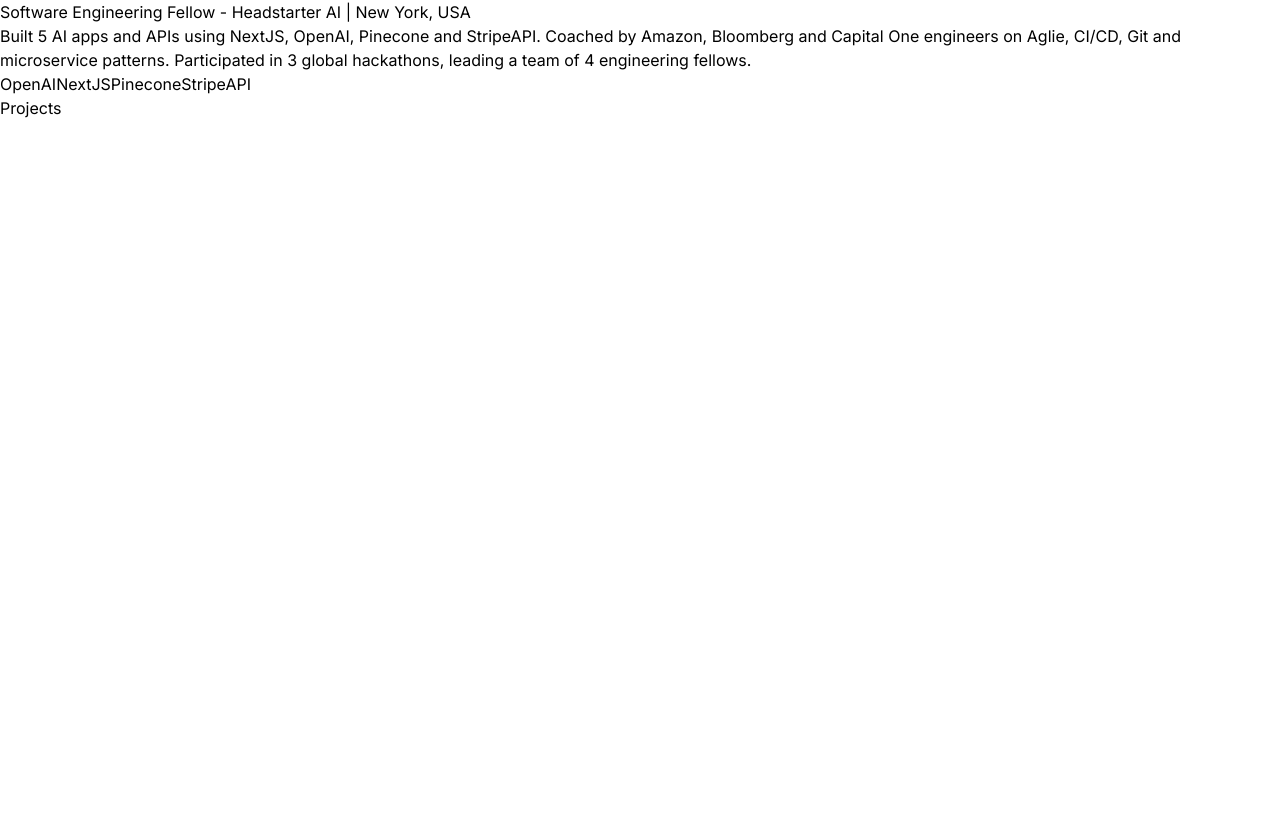
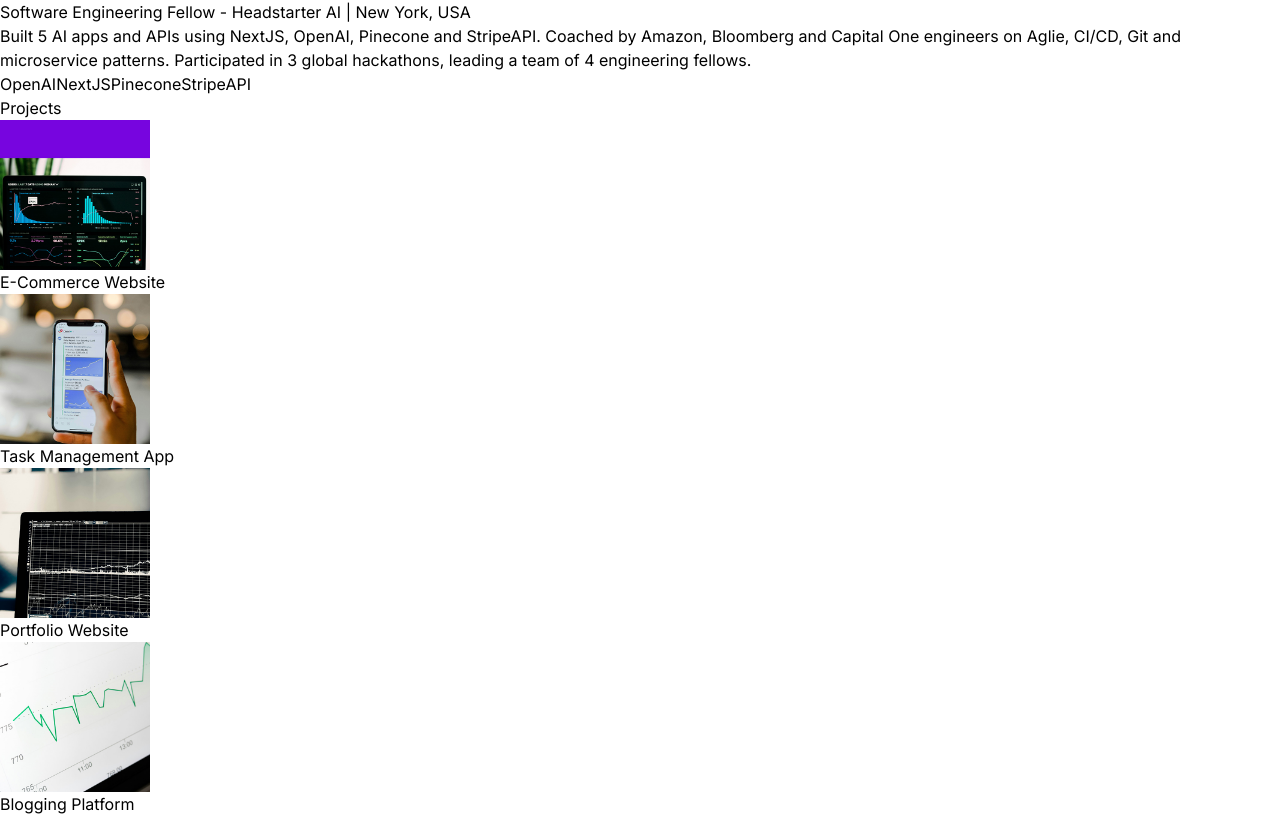
Before and after one commit to athxrva07/portfolio, a React (Vite) app: page / in a window 1280 px wide. Shown: the part 1204-2020 px from the top of the page. Before the commit the page ends 1324 px from the top, so only its background shows below. Built offline with nearby package versions, Linux system fonts and the light colour scheme.

Commit message:
Update Projects.jsx

```diff
--- a/src/components/Projects.jsx
+++ b/src/components/Projects.jsx
@@ -1,7 +1,21 @@
+import { PROJECTS } from "../constants";
+
 const Projects = () => {
   return (
     <div className="pb-4 border-b border-neutral-900">
       <h2 className="my-20 text-4xl text-center">Projects</h2>
+      <div className="">
+        {PROJECTS.map((project, index) => (
+            <div key={index} className="flex flex-wrap mb-8 lg:justify-center">
+                <div className="w-full lg:w-1/4">
+                  <img src={project.image} width={150} height={150} alt={project.title} className="mb-6 rounded"/>
+                </div>
+                <div className="w-full max-w-xl lg:w-3/4">
+                    <h6>{project.title}</h6>
+                </div>
+            </div>
+        ))}
+      </div>
     </div>
   );
 };
```
